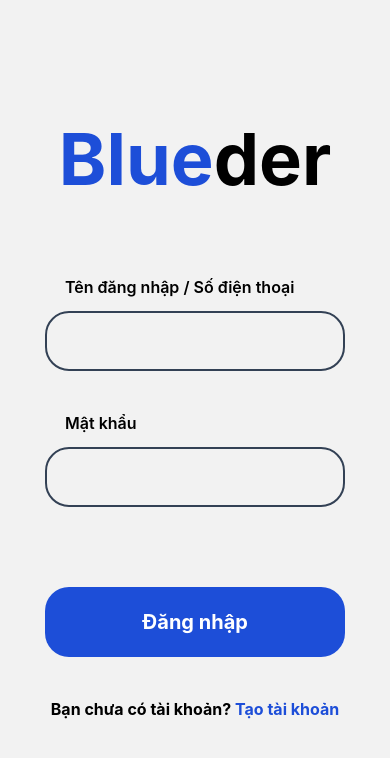
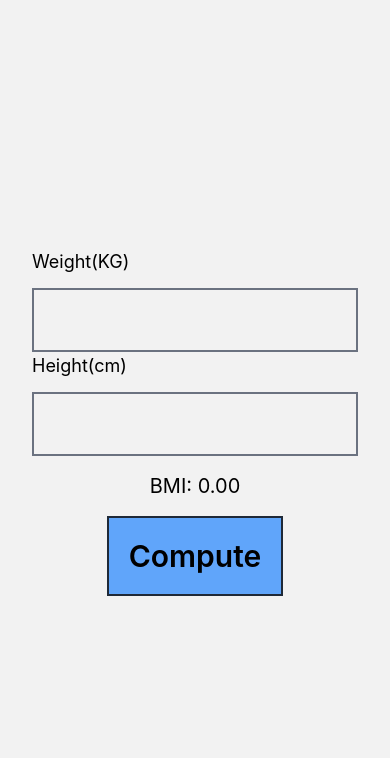
Before and after one commit to ltnkiet/blueder, a React Native app: screen /BMI in a window 390 px wide. Shown: the top 758 px of the page. Built offline with nearby package versions, Linux system fonts and the light colour scheme.

Commit message:
done login

```diff
--- a/App.js
+++ b/App.js
@@ -1,6 +1,6 @@
 import { Text, View } from "react-native";
 import React from "react";
-import { Login, Home, Register } from "./screens";
+import { Login, Home, Register,BMI } from "./screens";
 
 import { NavigationContainer } from "@react-navigation/native";
 import { createNativeStackNavigator } from "@react-navigation/native-stack";
@@ -13,6 +13,7 @@
         <Stack.Screen name="Login" component={Login} />
         <Stack.Screen name="Register" component={Register} />
         <Stack.Screen name="Home" component={Home} />
+        <Stack.Screen name="BMI" component={BMI} />
       </Stack.Navigator>
     </NavigationContainer>
   );
--- /dev/null
+++ b/screens/BMI.jsx
@@ -0,0 +1,29 @@
+import { View, Text, TextInput, TouchableOpacity } from "react-native";
+import React, {useState} from "react";
+
+export default function BMICalculator() {
+
+  const [weight, setWeight] = useState("")
+  const [height, setHeight] = useState("")
+
+  return (
+    <View className="flex-1 flex-col items-center justify-center p-8">
+      <View className="w-full">
+        <Text className="text-lg mb-3">Weight(KG)</Text>
+        <TextInput className="border-2 w-full border-gray-500 p-4 text-lg" keyboardType="decimal-pad"/>
+      </View>
+      <View className="w-full">
+        <Text className="text-lg mb-3">Height(cm)</Text>
+        <TextInput className="border-2 border-gray-500 p-4 text-lg" keyboardType="decimal-pad"/>
+      </View>
+      <View className="py-4">
+        <Text className="text-xl">BMI: 0.00</Text>
+      </View>
+      <View>
+        <TouchableOpacity className="border-2 border-gray-800 p-5 bg-blue-400">
+          <Text className="text-3xl font-semibold">Compute</Text>
+        </TouchableOpacity>
+      </View>
+    </View>
+  );
+}
--- a/screens/Login.jsx
+++ b/screens/Login.jsx
@@ -29,7 +29,7 @@
       </View>
       <TouchableOpacity
         onPress={() => {
-          navigation.navigate("Home");
+          navigation.navigate("BMI");
         }}>
         <View className="w-[300px] h-[70px] bg-blue-700 rounded-3xl flex items-center justify-center">
           <Text className="text-xl text-white font-bold">Đăng nhập</Text>
--- a/screens/index.js
+++ b/screens/index.js
@@ -1,3 +1,4 @@
 export { default as Login } from "./Login.jsx";
 export { default as Home } from "./Home.jsx";
 export { default as Register } from "./Register.jsx";
+export { default as BMI } from "./BMI.jsx";
```
